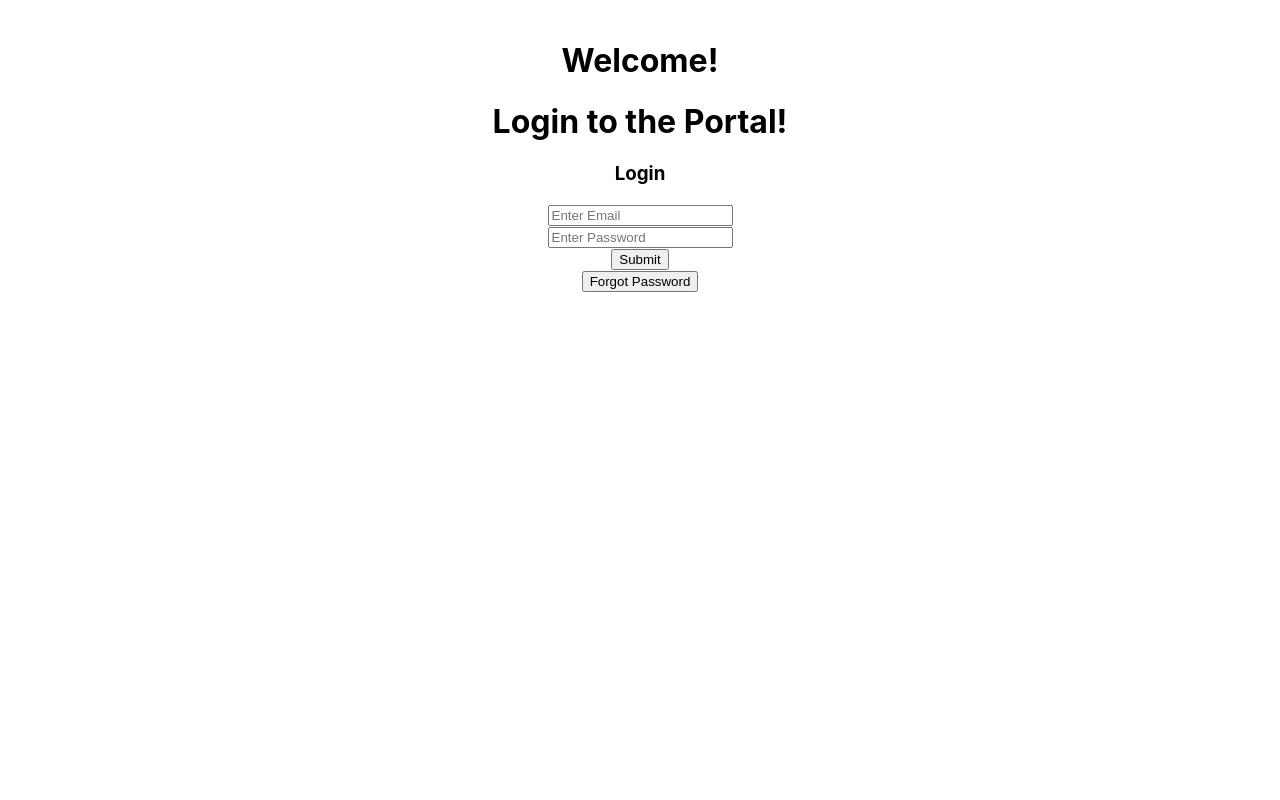
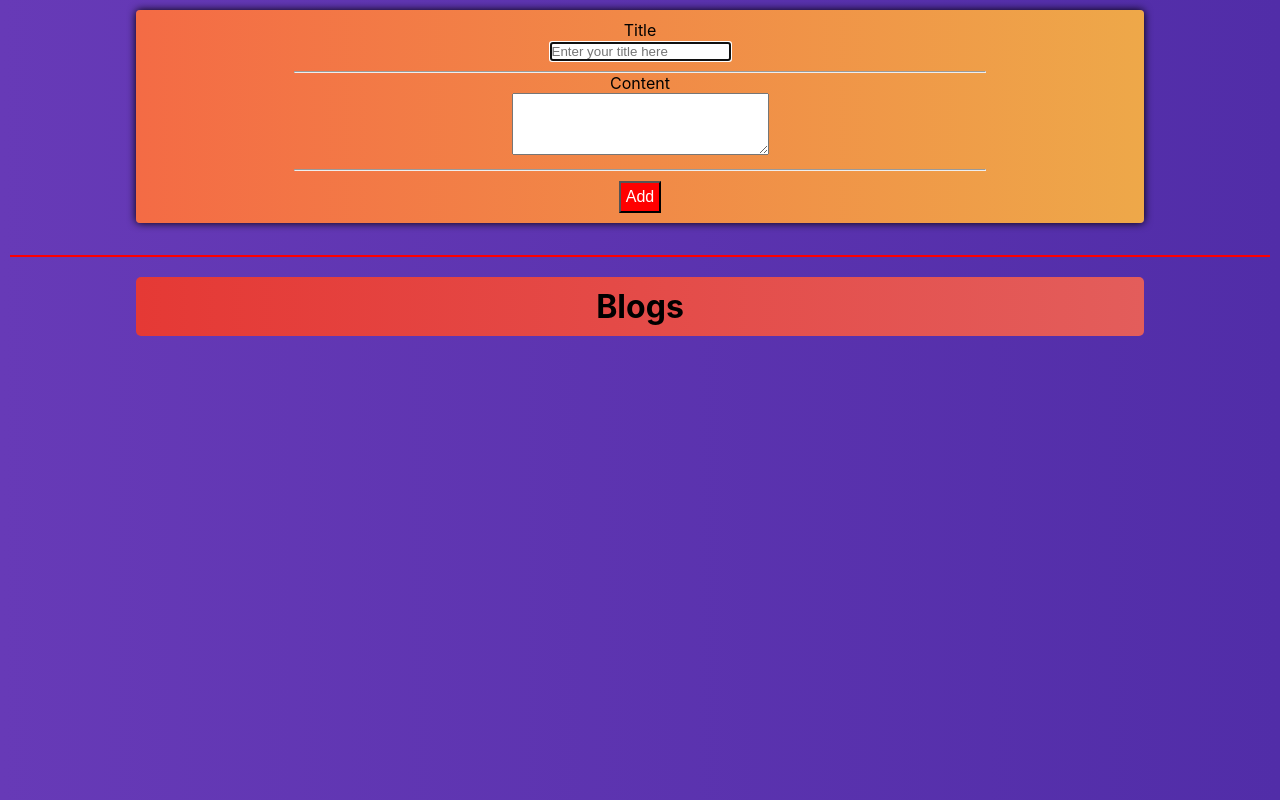
Before and after one commit to Plvishal/React-Hooks-2023, a React (Create React App) app: page / in a window 1280 px wide. Built offline with nearby package versions, Linux system fonts and the light colour scheme; the HTML template or start-up script is replaced by a standard one.

Commit message:
Setting for the blogging app and learn about the firebase

```diff
--- a/src/App.js
+++ b/src/App.js
@@ -1,11 +1,11 @@
 import './App.css';
-// import IndexC from './components/indexC';
-import LoginIndex from './login/LoginIndex';
+import IndexC from './components/indexC';
+
 function App() {
   return (
     <div className="App">
-      {/* <IndexC /> */}
-      <LoginIndex />
+      <IndexC />
+      {/* <LoginIndex /> */}
     </div>
   );
 }
```
